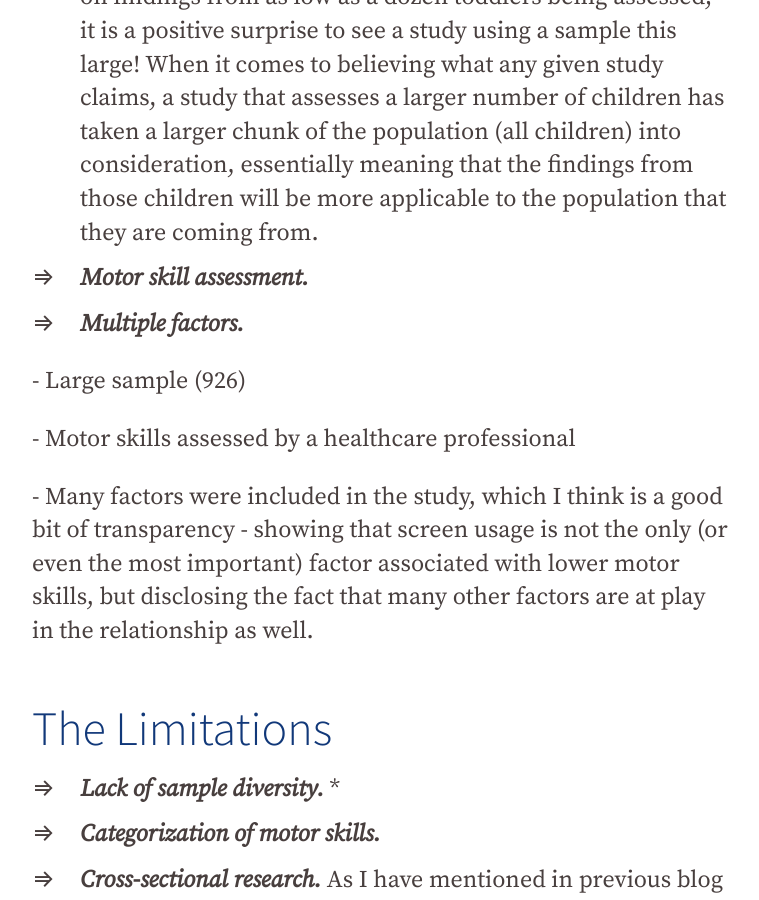
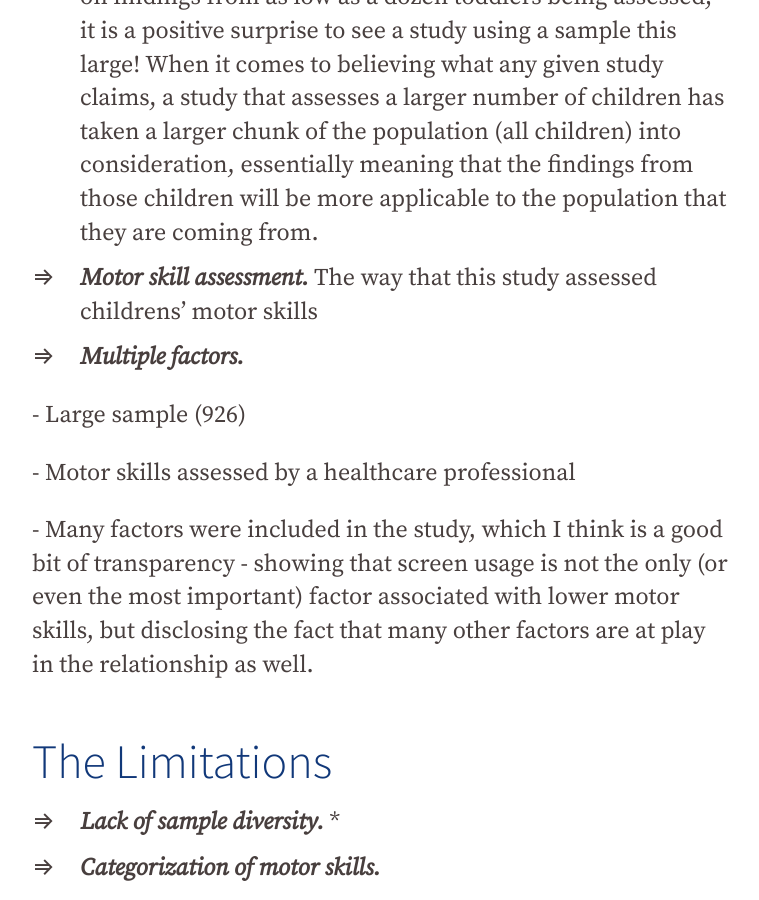
Before and after one commit to famliy-screen-time/familyscreentime.ca, a Jekyll site: the page built from _posts/2020-06-15-st-bp.md, in a window 1280 px wide and 900 px high, scrolled down 2548 px. Shown: the whole window, without its empty margins (56-815 px from the left). Built offline with Jekyll 4.4.1, drawn with Linux system fonts in a browser that asks for light colours; nearby versions of some CDN libraries.

Commit message:
Update Blog “2020-06-15-st-bp”

```diff
--- a/_posts/2020-06-15-st-bp.md
+++ b/_posts/2020-06-15-st-bp.md
@@ -6,13 +6,9 @@ author: sagetrampleasure
 ---
 When a new and noteworthy study is introduced into the literature, it is important that we as readers evaluate it for its strengths and weaknesses, and take a closer (critical) look in order to decide for ourselves whether its conclusions can be believed without skepticism. So that's what we're going to do!
 
-
-
 # The Study
 
 At the beginning of the month, a Brazilian [study](https://www.liebertpub.com/doi/full/10.1089/cyber.2019.0238) was published that explored the possible associations between preschoolers' screen usage and motor skills. This study assessed children between 4 and 6 years old from 30 preschools in a single Brazilian city. Screen use habits, along with physical activity, sleeping habits, and other behaviours were assessed by interviewing each child's caregiver(s) and having them fill out a survey. The childrens' motor skills were measured using an assessment called the "Motor Development Scale", which was carried out over 30 minutes by health professionals. This scale, according to the researchers, was able to assess multiple aspects of each child's motor skills - including fine and global motor function balance, spatial organization, and temporal organization. Each child's performance in this interview (whether or not they could complete certain tasks) was combined into a score called the "General Motor Quotient" or GMQ, which was finally categorized into either "low motor skills" or "normal or superior motor skills".
-
-
 
 # The Findings
 
@@ -31,7 +27,7 @@ While these are some interesting and important claims, we cannot simply walk awa
 # The Strengths
 
 * ***Large sample size.*** This study looked at an impressing sample of 926 children. Because we so often see studies making claims about the entire world's population of children based on findings from as low as a dozen toddlers being assessed, it is a positive surprise to see a study using a sample this large! When it comes to believing what any given study claims, a study that assesses a larger number of children has taken a larger chunk of the population (all children) into consideration, essentially meaning that the findings from those children will be more applicable to the population that they are coming from.
-* ***Motor skill assessment.***
+* ***Motor skill assessment.*** The way that this study assessed childrens' motor skills
 * ***Multiple factors.***
 
 \- Large sample (926)
```
